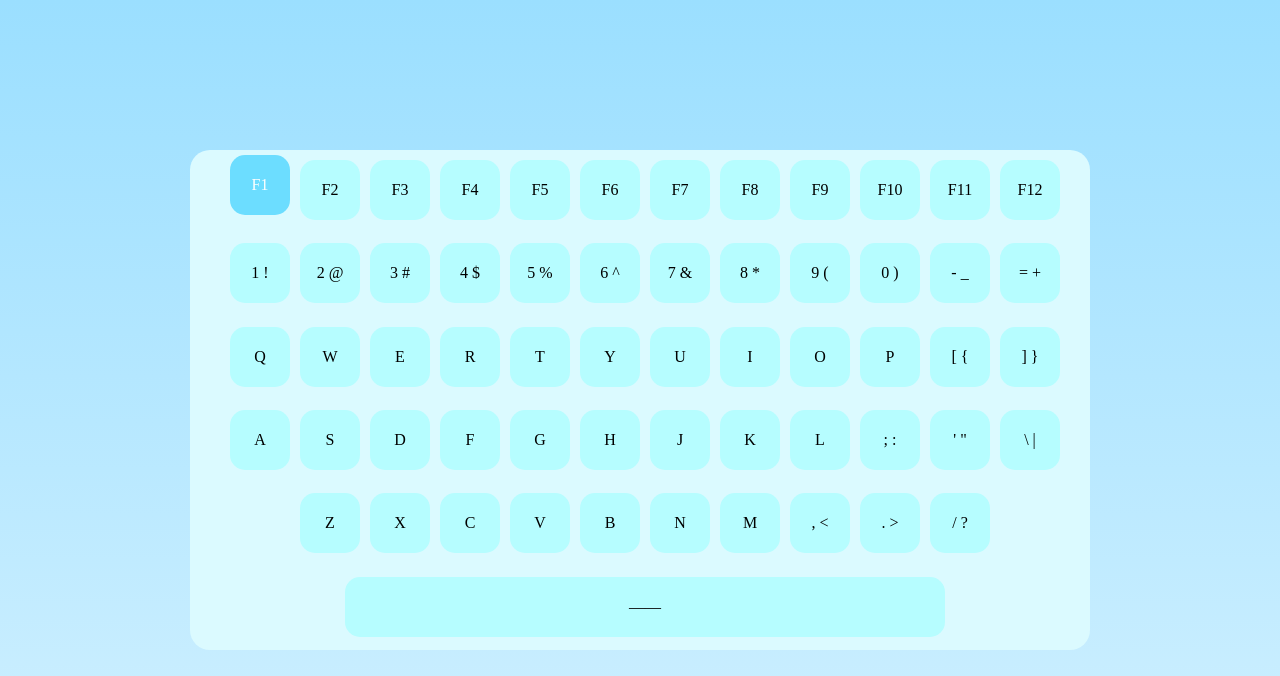
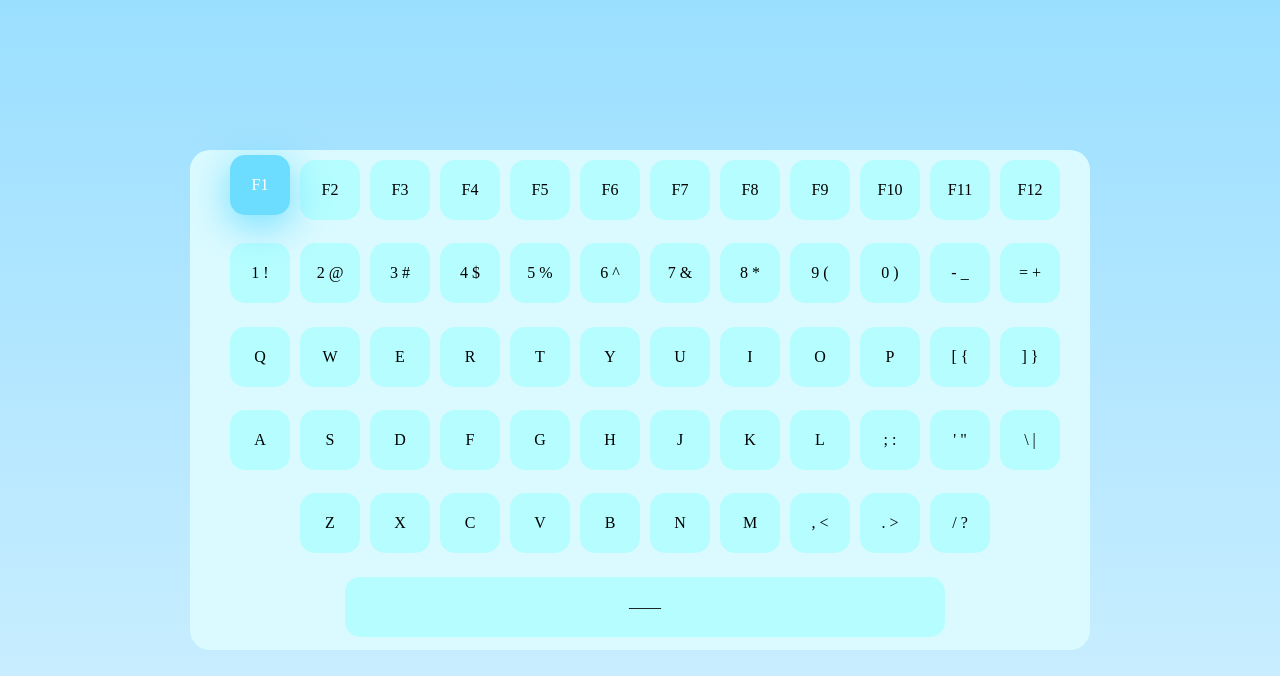
Before and after one commit to T-PageCode/Virtual-Keyboard, a plain HTML site: page index.html in a window 1280 px wide. In both pictures the pointer is over the element "F1". Drawn offline with Linux system fonts and the light colour scheme.

Commit message:
hover 增加阴影

```diff
--- a/index.html
+++ b/index.html
@@ -74,6 +74,7 @@
         }
         .text-key:hover{
             background-color: rgb(108, 221, 255);
+            filter: drop-shadow(0 10px 20px rgb(108,221,255));
             color: white;
             transform: translate(0px,-5px);
         }
```
